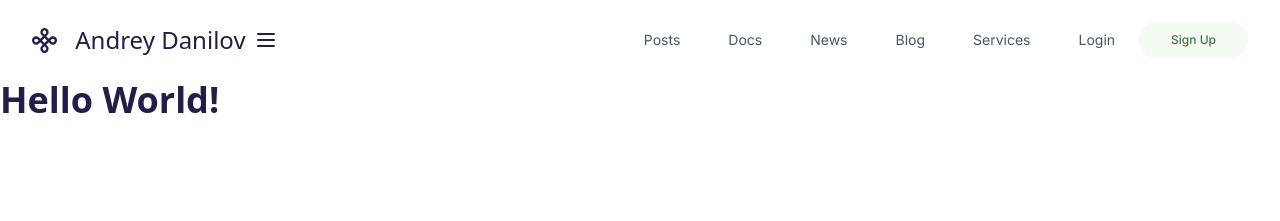
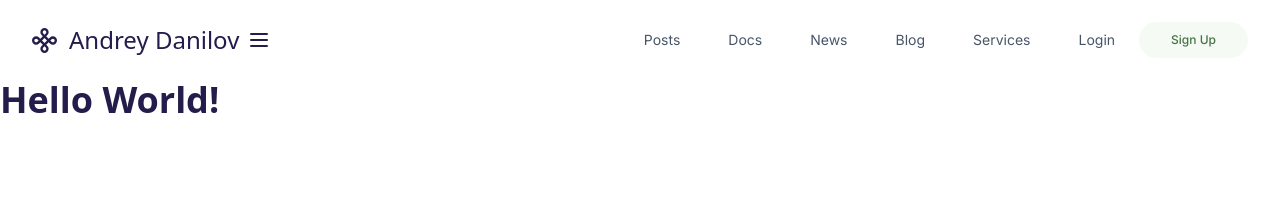
Before and after one commit to EvilPencil/www, a Jekyll site: the page built from index.html, in a window 1280 px wide. Shown: the top 221 px of the page. Built offline with Jekyll 4.4.1, drawn with Linux system fonts in a browser that asks for light colours.

Commit message:
Update nav.html

```diff
--- a/_includes/nav.html
+++ b/_includes/nav.html
@@ -15,7 +15,7 @@
             </defs>
           </svg>
         </span>
-        <span class="text-2xl font-display"> &nbsp;Andrey Danilov</span>
+        <span class="text-2xl font-display">Andrey Danilov</span>
       </a>
        <button @click="open = !open" class="inline-flex items-center justify-center p-2 text-blue-950 hover:text-blue-400 focus:outline-none focus:text-blue-950 md:hidden">
          <svg class="w-6 h-6" stroke="currentColor" fill="none" viewBox="0 0 24 24">
```
